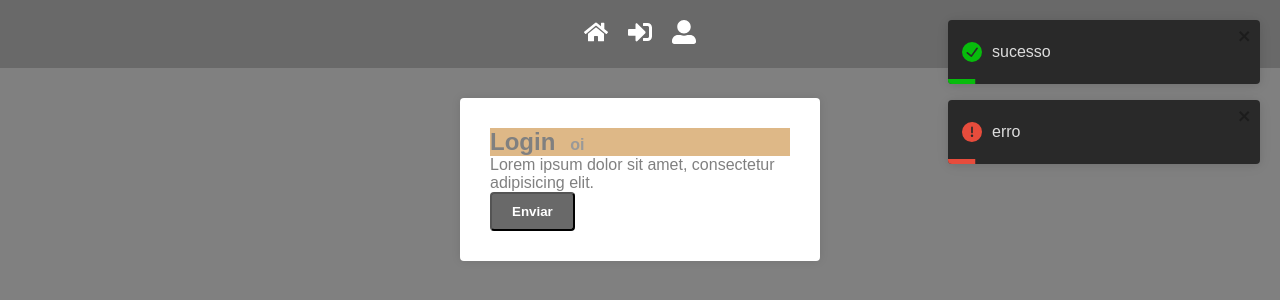
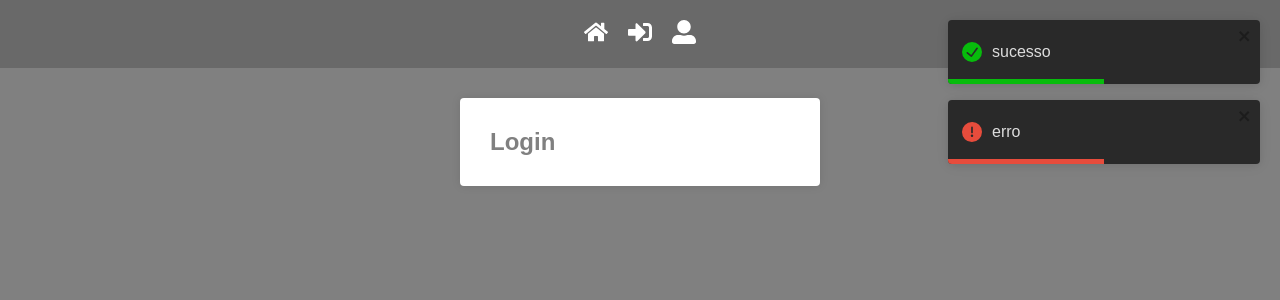
Before and after one commit to V1nic1us/front-end-react, a React (Create React App) app: page / in a window 1280 px wide. Shown: the top 300 px of the page. Built offline with nearby package versions, Linux system fonts and the light colour scheme.

Commit message:
feat: creation of login page

```diff
--- a/src/pages/Login/index.js
+++ b/src/pages/Login/index.js
@@ -1,30 +1,10 @@
 import React from 'react';
-import { useDispatch } from 'react-redux';
 import { Container } from '../../styles/GlobalStyles';
-import { Title, Paragrafo } from './styled';
-import * as exampleActions from '../../store/modules/example/actions';
 
-export default function Login() {
-  const dispatch = useDispatch();
-
-  function handleClick(e) {
-    e.preventDefault();
-
-    dispatch(exampleActions.clicaBotaoRequest());
-  }
-
+export default function Aluno() {
   return (
     <Container>
-      <Title isRed={false}>
-        Login
-        <small>oi</small>
-      </Title>
-      <Paragrafo>
-        Lorem ipsum dolor sit amet, consectetur adipisicing elit.
-      </Paragrafo>
-      <button type="button" onClick={handleClick}>
-        Enviar
-      </button>
+      <h1>Login</h1>
     </Container>
   );
 }
```
